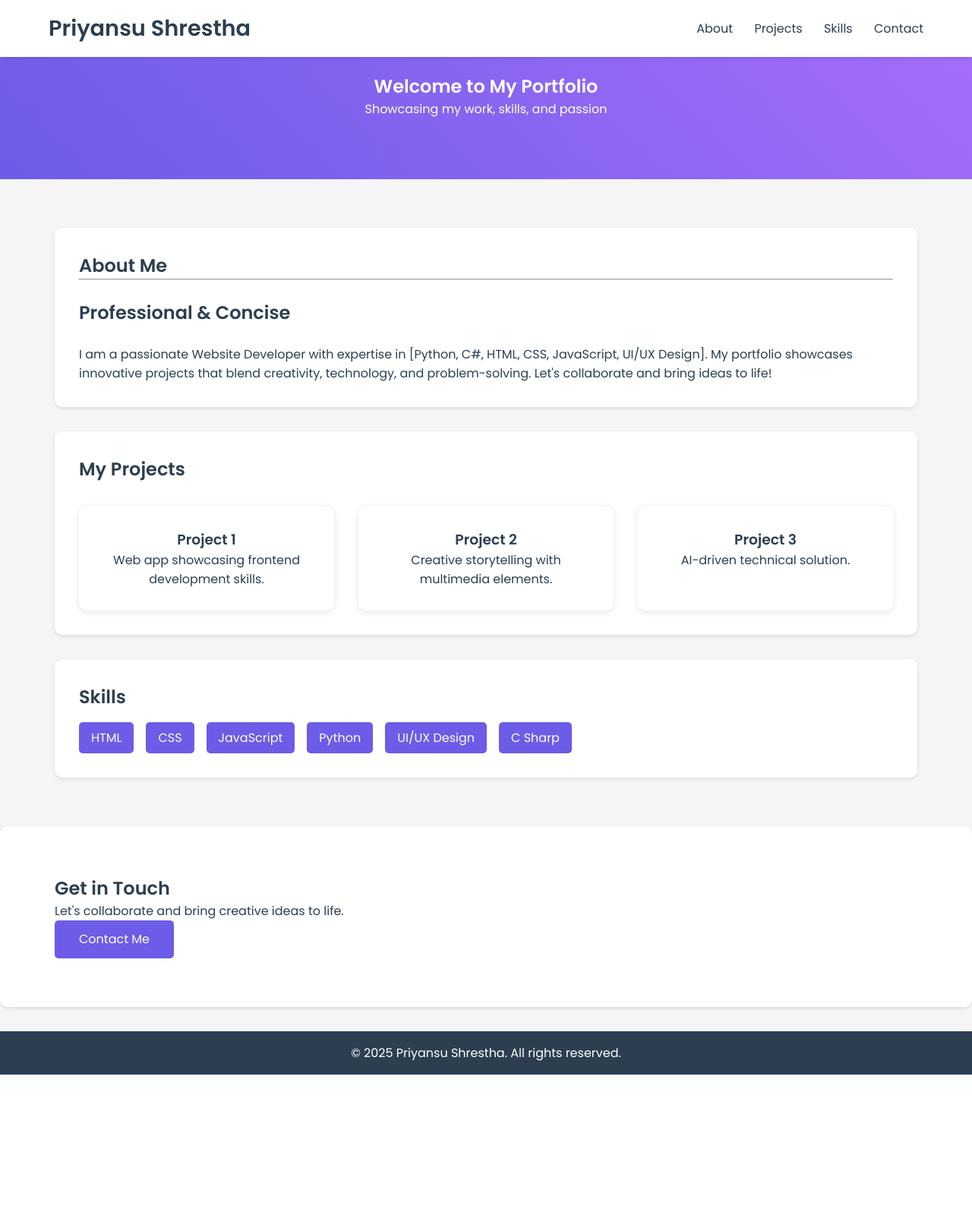
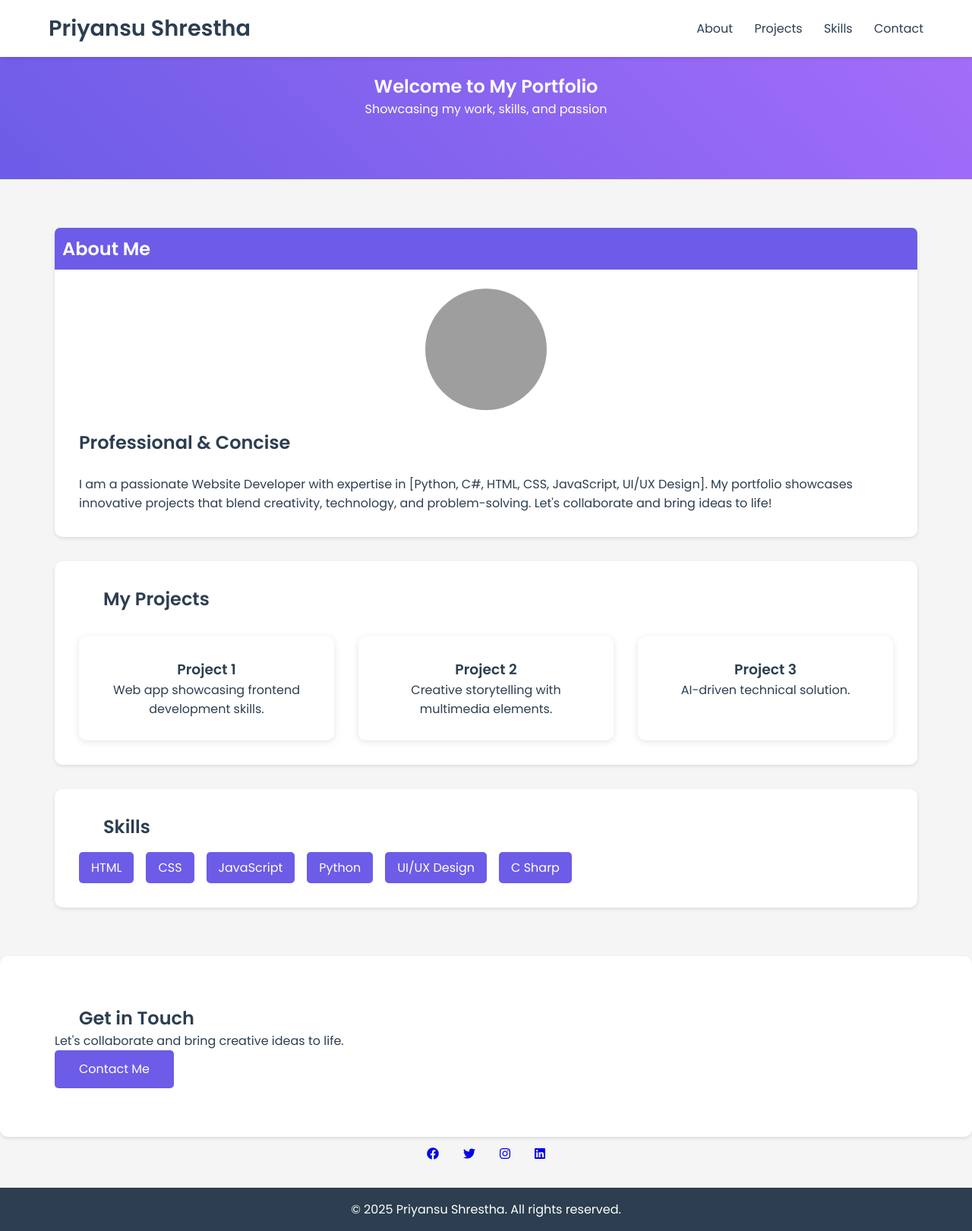
Before and after one commit to Priyansu-Shrestha/Portfolio---website, a PHP site: page / in a window 1280 px wide. Shown: the whole page at 76% size. Before the commit the page ends 1415 px from the top, so only its background shows below. Run offline with PHP 8.4, Linux system fonts and the light colour scheme; grey boxes are pictures that could not be loaded.

Commit message:
sab sumit le garkeo ho chaddi credit matra khako ho

```diff
--- a/index.html
+++ b/index.html
@@ -5,6 +5,7 @@
     <meta name="viewport" content="width=device-width, initial-scale=1.0">
     <title>Priyansu Shrestha - Portfolio</title>
     <link href="https://fonts.googleapis.com/css2?family=Poppins:wght@300;400;600&display=swap" rel="stylesheet">
+    <link rel="stylesheet" href="https://cdnjs.cloudflare.com/ajax/libs/font-awesome/6.0.0/css/all.min.css">
     <link rel="stylesheet" href="./style.css">
 </head>
 <body>
@@ -25,8 +26,12 @@
 
     <div class="container">
         <section id="about" class="about-section">
+            <div class="h1">
             <h1>About Me</h1>
-            <hr><br>
+            </div>
+            <br>
+            <div id="pp"></div>
+            <br>
             <h2>Professional & Concise</h2>
             <br>
             <p>I am a passionate Website Developer with expertise in [Python, C#, HTML, CSS, JavaScript, UI/UX Design]. My portfolio showcases innovative projects that blend creativity, technology, and problem-solving. Let's collaborate and bring ideas to life!</p>
@@ -59,11 +64,27 @@
         <div class="container">
             <h2>Get in Touch</h2>
             <p>Let's collaborate and bring creative ideas to life.</p>
-            <button class="cta-button">Contact Me</button>
+            <a href="mailto:priyansuxtha@gmail.com" target="_blank">
+                <button class="cta-button">Contact Me</button>
+            </a>
         </div>
     </section>
+    <div class="social-media-container">
 
-    <footer>
+        <a href="https://www.facebook.com/priyansu.shrestha.585112" target="_blank" title="Facebook">
+            <i class="fab fa-facebook"></i>
+        </a>
+        <a href="https://x.com/PRIYANSU_XTHA?t=gcFn-gHYIUHiOnuvhIFvmQ&s=09" target="_blank" title="Twitter">
+            <i class="fab fa-twitter"></i>
+        </a>
+        <a href="https://www.instagram.com/priyansu.xtha?igsh=cXp2a250Nm5wYjZj" target="_blank" title="Instagram">
+            <i class="fab fa-instagram"></i>
+        </a>
+        <a href="www.linkedin.com/in/priyansu-shrestha-34192b2b9" target="_blank" title="LinkedIn">
+            <i class="fab fa-linkedin"></i>
+        </a>
+    </div>
+        <footer>
         <p>&copy; 2025 Priyansu Shrestha. All rights reserved.</p>
     </footer>
 </body>
--- a/style.css
+++ b/style.css
@@ -23,7 +23,15 @@ nav {
     top: 0;
     z-index: 1000;
 }
-
+#pp{
+    background-image: url(./picture/Priyansu.jpg);
+    height: 10rem;
+    width: 10rem;
+    border-radius: 50%;
+    background-position: center;
+    background-size: cover;
+    margin: 0 auto;
+}
 .logo {
     font-size: 1.8rem;
     font-weight: 600;
@@ -35,13 +43,36 @@ nav {
     text-decoration: none;
     color: #2c3e50;
     font-weight: 500;
-    transition: color 0.3s;
+    transition: all 0.3s;
 }
-
+#about p,h2{
+    margin:0 2rem;
+}
+.social-media-container{
+    display: flex;
+    justify-content: center;
+    gap: 2rem;
+    margin-top: 10px;
+}
+.social-media-container i{
+    transition: all .3s;
+}
+.social-media-container i:hover{
+    transform: scale(1.4);
+}
+#about{
+    padding: 0 0 2rem 0;
+}
 .nav-links a:hover {
     color: #6c5ce7;
+    font-size: larger;
 }
-
+.h1{
+    background-color: #6c5ce7;
+    padding: 10px;
+    color: white;
+    border-radius: 7px 7px 0 0;
+}
 .hero {
     text-align: center;
     padding: 6rem 2rem 5rem;
```
